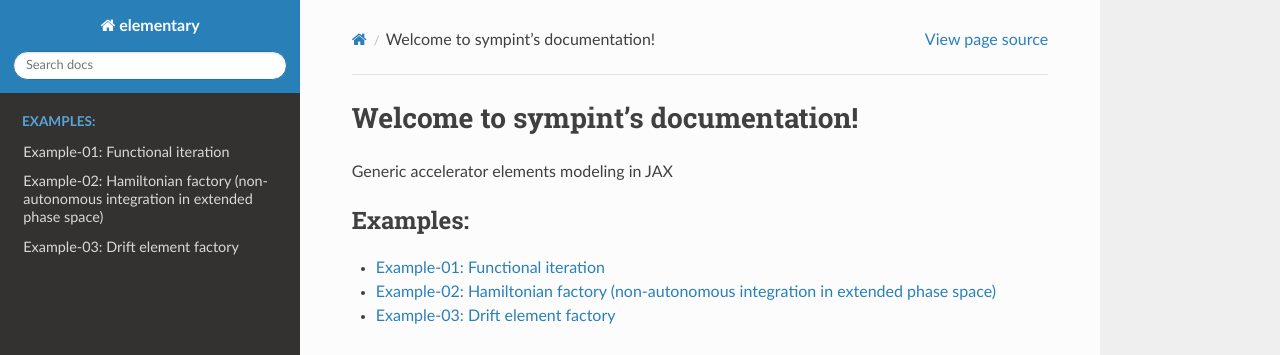
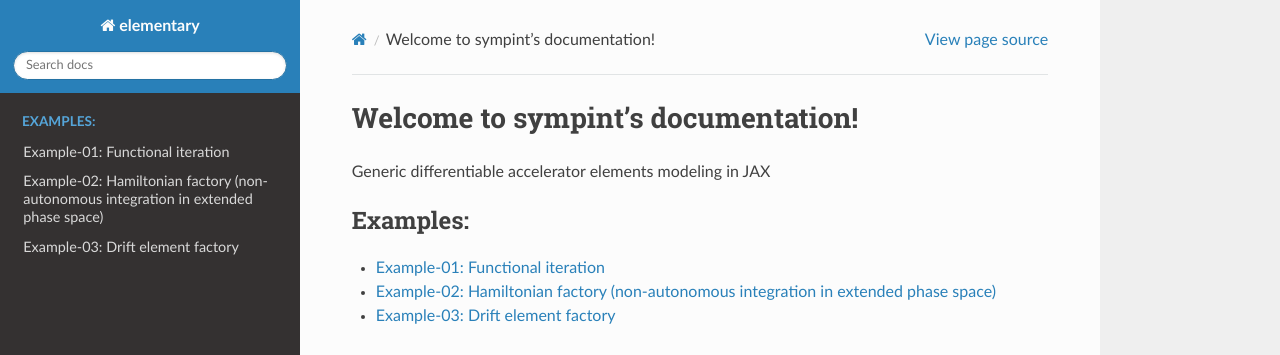
Before and after one commit to i-a-morozov/elementary, a Sphinx documentation site: the page built from docs/source/index.rst, in a window 1280 px wide. Shown: the top 355 px of the page. Built offline with Sphinx 7.4.7 and the Read the Docs theme 3.1.0, drawn with Linux system fonts in a browser that asks for light colours.

Commit message:
06_21_2025: cleanup

```diff
--- a/docs/source/index.rst
+++ b/docs/source/index.rst
@@ -1,7 +1,7 @@
 Welcome to sympint's documentation!
 ===================================
 
-Generic accelerator elements modeling in JAX
+Generic differentiable accelerator elements modeling in JAX
 
 .. toctree::
    :caption: Examples:
--- a/pyproject.toml
+++ b/pyproject.toml
@@ -1,6 +1,6 @@
 [project]
 name = "elementary"
-description = "Generic accelerator elements modeling in JAX"
+description = "Generic differentiable accelerator elements modeling in JAX"
 readme = "README.MD"
 requires-python = ">=3.12"
 keywords = ["jax", "composable", "symplectic", "integrator", "differentiable", "accelerator", "modeling"]
```
Also changed, not shown: README.MD (+1 -1 lines).
